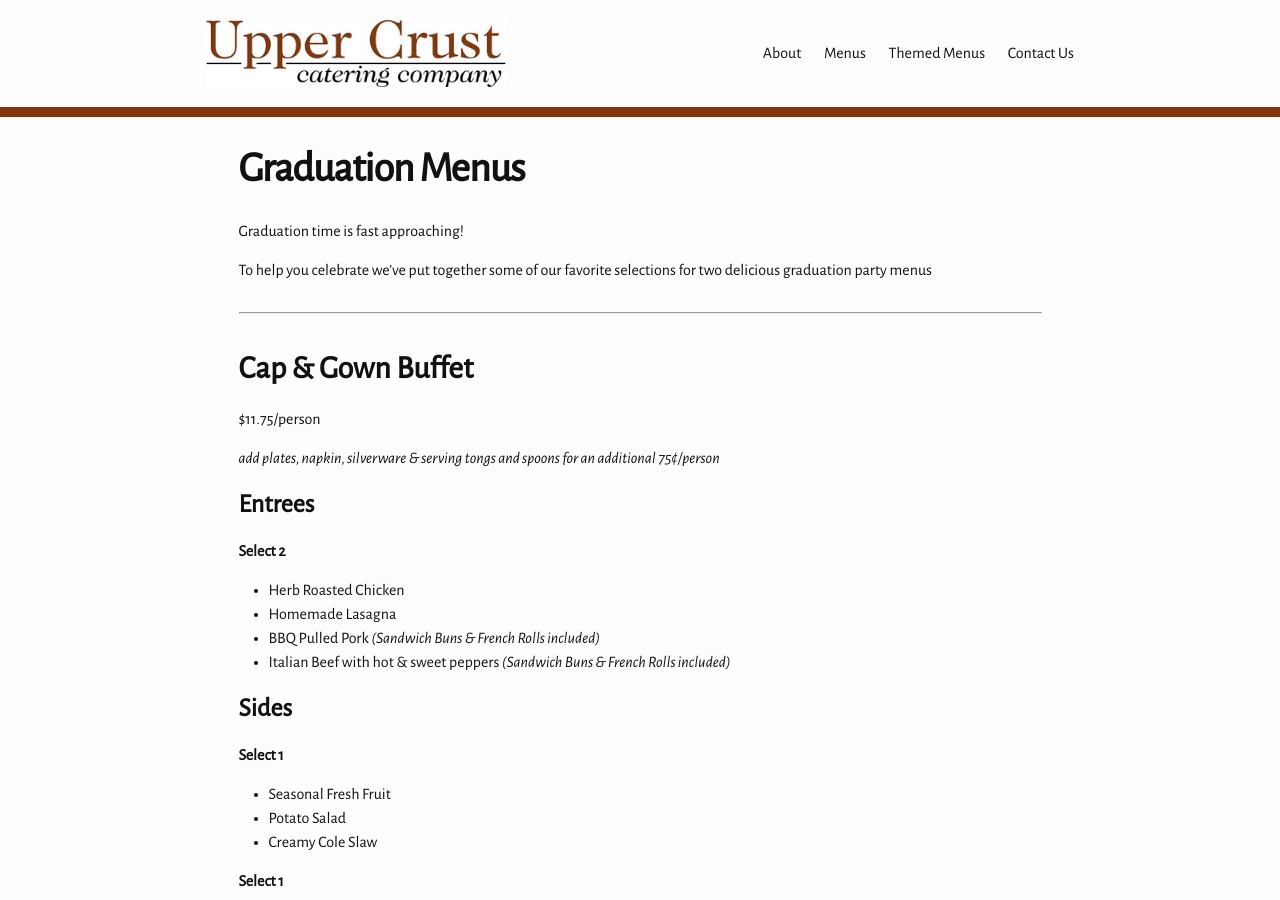
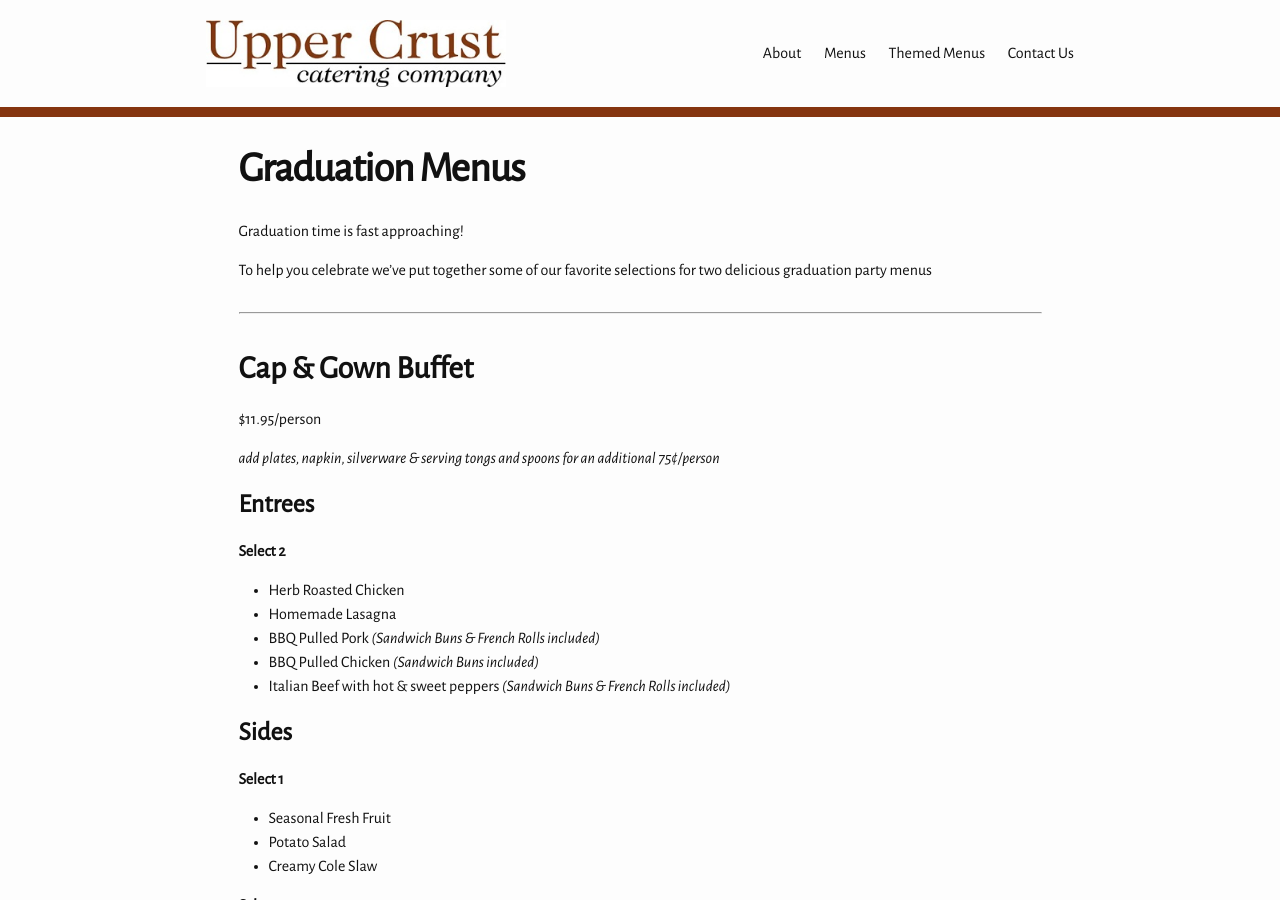
Before and after one commit to kmorrell27/UpperCrustCatering, a Jekyll site: the page built from specials/graduation.md, in a window 1280 px wide and 900 px high. Built offline with Jekyll 4.4.1, drawn with Linux system fonts in a browser that asks for light colours.

```diff
--- a/specials/graduation.md
+++ b/specials/graduation.md
@@ -12,7 +12,7 @@
 
 ## Cap & Gown Buffet
 
-$11.75/person
+$11.95/person
 
 *add plates, napkin, silverware & serving tongs and spoons for an additional 75¢/person*
 
@@ -23,6 +23,7 @@
 - Herb Roasted Chicken
 - Homemade Lasagna
 - BBQ Pulled Pork *(Sandwich Buns & French Rolls included)*
+- BBQ Pulled Chicken *(Sandwich Buns included)*
 - Italian Beef with hot & sweet peppers *(Sandwich Buns & French Rolls included)*
 
 ### Sides
```
